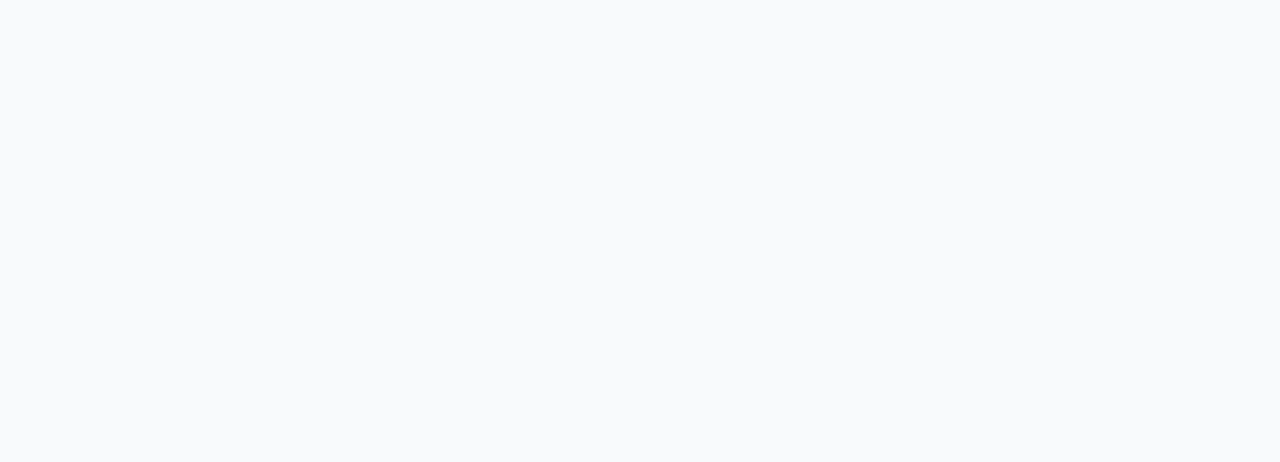
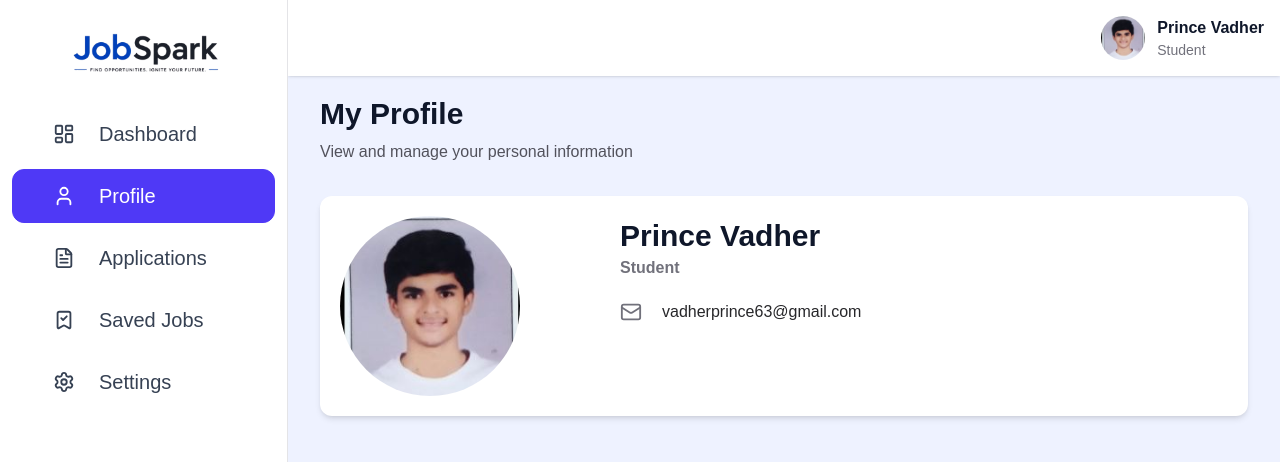
Before and after one commit to V-prince/CareerConnect, a React (Vite) app in the folder job-frontend/: page /profile in a window 1280 px wide. Before the commit this address had no page. Shown: the top 462 px of the page. Built offline with nearby package versions, Linux system fonts and the light colour scheme.

Commit message:
Work on Profile

```diff
--- a/job-frontend/src/App.jsx
+++ b/job-frontend/src/App.jsx
@@ -5,6 +5,7 @@ import { Route, Routes } from 'react-router-dom'
 import { MainLayout } from './layouts/MainLayout'
 import { MainSidebar } from './layouts/MainSidebar'
 import { Dashboard } from './pages/student/Dashboard'
+import { Profile } from './pages/student/Profile'
 
 function App() {
 
@@ -18,6 +19,7 @@ function App() {
 
         <Route element={<MainSidebar />} >
           <Route path="/dashboard" element={<Dashboard />} />
+          <Route path="/profile" element={<Profile />} />
         </Route>
 
 
--- a/job-frontend/src/components/Sidebar.jsx
+++ b/job-frontend/src/components/Sidebar.jsx
@@ -50,8 +50,8 @@ export const Sidebar = ({ isOpen, SetIsOpen }) => {
         </Link>
         <div className='px-3 space-y-2'>
 
-          {sideData.map((item) => (
-            <NavLink to={item.to} className={({ isActive }) => `w-full flex items-center gap-6 px-10 py-3 rounded-xl border transition-all duration-300 ${isActive
+          {sideData.map((item,index) => (
+            <NavLink to={item.to} key={index} className={({ isActive }) => `w-full flex items-center gap-6 px-10 py-3 rounded-xl border transition-all duration-300 ${isActive
               ? "bg-indigo-600 text-white border-indigo-600"
               : "text-gray-700 border-transparent hover:bg-indigo-600 hover:text-white hover:border-indigo-600"
               }`}   >
--- a/job-frontend/src/pages/student/Dashboard.jsx
+++ b/job-frontend/src/pages/student/Dashboard.jsx
@@ -127,28 +127,28 @@ export const Dashboard = () => {
 
           <div className="grid grid-cols-1 sm:grid-cols-2 lg:grid-cols-4 gap-5 mt-8">
 
-            <div className="flex flex-col items-center justify-center p-5 rounded-xl border border-green-200 bg-green-50 hover:shadow-md transition">
+            <div className="flex flex-col items-center justify-center p-5 rounded-xl border border-green-200 shadow-xl bg-green-50 hover:shadow-md transition">
               <span className="text-sm font-semibold text-green-600 uppercase">
                 Applied
               </span>
               <p className="text-3xl font-bold text-green-700 mt-2">5</p>
             </div>
 
-            <div className="flex flex-col items-center justify-center p-5 rounded-xl border border-yellow-200 bg-yellow-50 hover:shadow-md transition">
+            <div className="flex flex-col items-center justify-center p-5 rounded-xl border border-yellow-200 shadow-xl bg-yellow-50 hover:shadow-md transition">
               <span className="text-sm font-semibold text-yellow-600 uppercase">
                 Pending
               </span>
               <p className="text-3xl font-bold text-yellow-700 mt-2">2</p>
             </div>
 
-            <div className="flex flex-col items-center justify-center p-5 rounded-xl border border-blue-200 bg-blue-50 hover:shadow-md transition">
+            <div className="flex flex-col items-center justify-center p-5 rounded-xl border border-blue-200 shadow-xl bg-blue-50 hover:shadow-md transition">
               <span className="text-sm font-semibold text-blue-600 uppercase">
                 Interview
               </span>
               <p className="text-3xl font-bold text-blue-700 mt-2">1</p>
             </div>
 
-            <div className="flex flex-col items-center justify-center p-5 rounded-xl border border-red-200 bg-red-50 hover:shadow-md transition">
+            <div className="flex flex-col items-center justify-center p-5 rounded-xl border border-red-200 shadow-xl bg-red-50 hover:shadow-md transition">
               <span className="text-sm font-semibold text-red-600 uppercase">
                 Rejected
               </span>
--- /dev/null
+++ b/job-frontend/src/pages/student/Profile.jsx
@@ -0,0 +1,42 @@
+import { Mail } from 'lucide-react'
+import React from 'react'
+
+export const Profile = () => {
+  return (
+    <section className='min-h-screen bg-indigo-50 mt-16 p-8'>
+      <h1 className="text-2xl md:text-3xl font-bold">
+        My Profile
+      </h1>
+
+      <p className="text-zinc-600 mt-2 text-sm md:text-base">
+        View and manage your personal information
+      </p>
+
+
+      <div className='bg-white rounded-xl shadow-md mt-8 p-5'>
+
+        <div className='flex items-center justify-between'>
+          <div className='flex gap-x-25'>
+            <img src="/images/profile.jpg" alt="" className='w-45 h-45 rounded-full' />
+            <div>
+
+              <h1 className='font-bold text-3xl/10'>Prince Vadher</h1>
+              <span className='text-zinc-500 font-semibold '>Student</span>
+
+              <div className='mt-5 flex items-center gap-5 text-zinc-500'>
+                <Mail size={22}/>
+                <span className='text-zinc-800 font-'>vadherprince63@gmail.com</span>
+              </div>
+
+            </div>
+          </div>
+
+        </div>
+
+
+
+
+      </div>
+    </section>
+  )
+}
```
